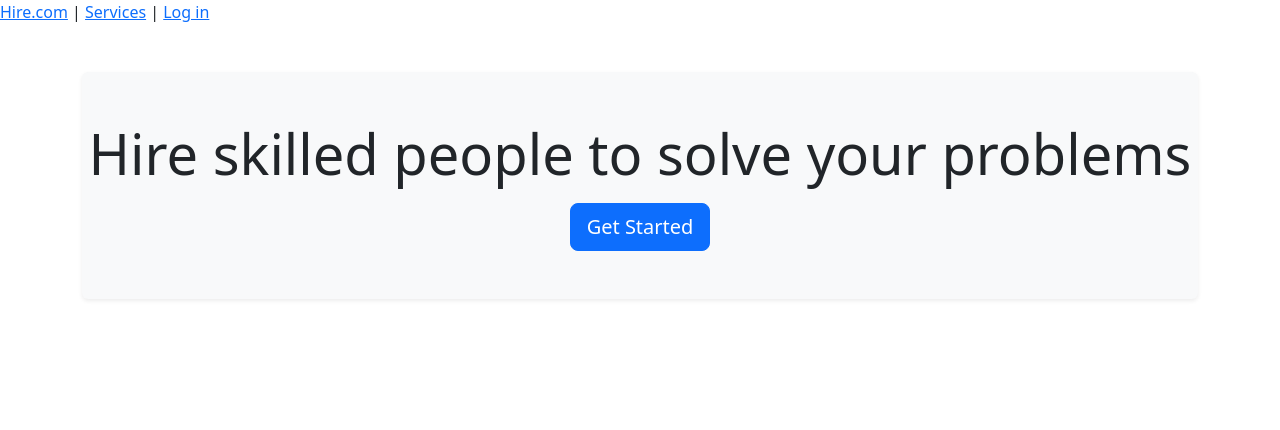
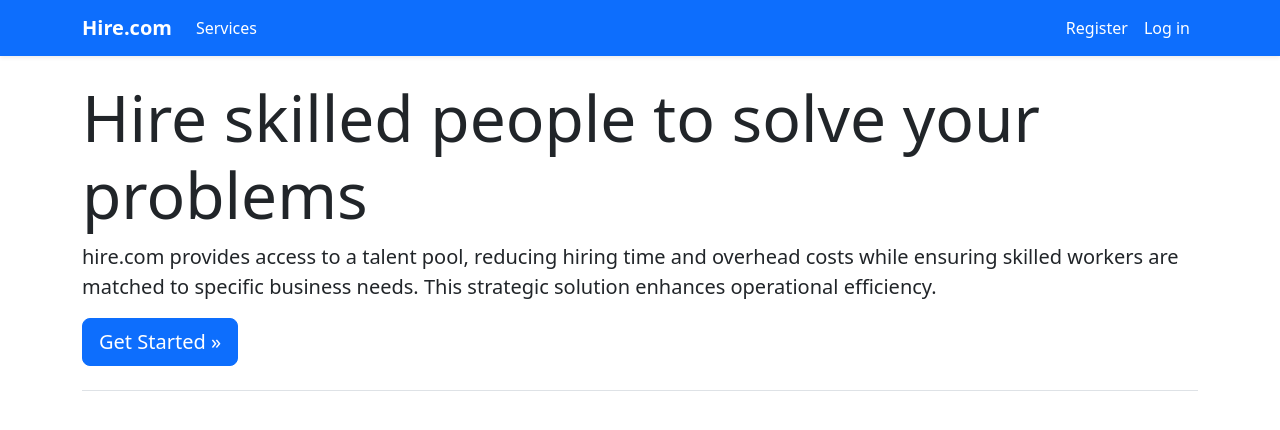
Before and after one commit to Furba2/hire, a Django app: page / in a window 1280 px wide. Shown: the top 430 px of the page. Run offline with Django 5.2, Linux system fonts and the light colour scheme.

Commit message:
Add register and bootstrap navbar

```diff
--- a/Hire/templates/Hire/base.html
+++ b/Hire/templates/Hire/base.html
@@ -2,38 +2,95 @@
 <html lang="en">
 <head>
     <meta charset="UTF-8">
+    <meta name="viewport" content="width=device-width, initial-scale=1">
 
     <!-- Bootstrap CSS -->
     <link href="https://cdn.jsdelivr.net/npm/bootstrap@5.3.2/dist/css/bootstrap.min.css" rel="stylesheet">
+
+    <title>Hire.com</title>
 
     {% block extra_css %}{% endblock %}
 </head>
 <body>
 
-<p>
-    <a href="{% url 'Hire:index' %}">Hire.com</a> |
-    <a href="{% url 'Hire:services' %}">Services</a> |
+<!-- Navbar -->
+<nav class="navbar navbar-expand-md navbar-dark bg-primary shadow-sm mb-4">
+  <div class="container">
+
+    <!-- Brand -->
+    <a class="navbar-brand fw-bold text-white" href="{% url 'Hire:index' %}">
+        Hire.com
+    </a>
+
+    <!-- Toggler (for mobile) -->
+    <button class="navbar-toggler" type="button" data-bs-toggle="collapse" data-bs-target="#navbar-collapse">
+        <span class="navbar-toggler-icon"></span>
+    </button>
+
+    <!-- Navbar Content -->
+    <div class="collapse navbar-collapse" id="navbar-collapse">
+
+      <!-- Left Side -->
+      <ul class="navbar-nav me-auto mb-2 mb-md-0">
+        <li class="nav-item">
+          <a class="nav-link text-white" href="{% url 'Hire:services' %}">
+            Services
+          </a>
+        </li>
+      </ul>
+
+      <!-- Right Side -->
+      <ul class="navbar-nav ms-auto align-items-center">
 
         {% if user.is_authenticated %}
+
+        <li class="nav-item me-3">
+          <span class="navbar-text text-white">
             Hello, {{ user.username }}
+          </span>
+        </li>
 
+        <li class="nav-item">
           <form method="post" action="{% url 'users:logout' %}">
               {% csrf_token %}
-        <button type="submit">Logout</button>
+              <button type="submit" class="btn btn-ghost text-white btn-sm">
+                Logout
+              </button>
           </form>
+        </li>
 
         {% else %}
-        <a href="{% url 'users:login' %}">Log in</a>
+
+        <li class="nav-item">
+          <a class="nav-link text-white" href="{% url 'users:register' %}">
+            Register
+          </a>
+        </li>
+
+        <li class="nav-item">
+          <a class="nav-link text-white" href="{% url 'users:login' %}">
+            Log in
+          </a>
+        </li>
+
         {% endif %}
 
-</p>
+      </ul>
+    </div>
+  </div>
+</nav>
 
-{% block content %}{% endblock content %}
+<!-- Main Content -->
+<main class="container">
+    <div class="pb-4 mb-4 border-bottom">
+        {% block content %}{% endblock %}
+    </div>
+</main>
 
 <!-- Bootstrap JS -->
 <script src="https://cdn.jsdelivr.net/npm/bootstrap@5.3.2/dist/js/bootstrap.bundle.min.js"></script>
 
-{% block extra_js %} {% endblock %}
+{% block extra_js %}{% endblock %}
 
 </body>
 </html>
--- a/Hire/templates/Hire/index.html
+++ b/Hire/templates/Hire/index.html
@@ -1,17 +1,20 @@
 {% extends 'Hire/base.html' %}
 {% block content %}
 
-<div class="container my-5">
+<div class="jumbotron">
+    <h1 class="display-3">
+        Hire skilled people to solve your problems
+    </h1>
 
-    <div class="text-center py-5 bg-light rounded shadow-sm">
+    <p class="lead">
+        hire.com provides access to a talent pool,
+        reducing hiring time and overhead costs while ensuring skilled
+        workers are matched to specific business needs. This strategic
+        solution enhances operational efficiency.
+    </p>
 
-        <h1 class="display-4 mb-3">
-            Hire skilled people to solve your problems
-        </h1>
-
-        <a href="{% url 'Hire:services' %}" class="btn btn-primary btn-lg">Get Started</a>
-
-    </div>
+    <a href="{% url 'Hire:services' %}"
+    class="btn btn-lg btn-primary" role="button">Get Started &raquo;</a>
 
 </div>
 
--- a/users/urls.py
+++ b/users/urls.py
@@ -1,4 +1,5 @@
 from django.urls import path, include
+from . import views
 
 app_name = 'users'
 
@@ -6,4 +7,6 @@ urlpatterns = [
 
     path('', include('django.contrib.auth.urls')),
 
+    path('register/', views.register, name='register'),
+
 ]
```
Also changed, not shown: users/templates/registration/login.html (+5 -6 lines), users/templates/registration/register.html (added, +13 -0 lines), users/views.py (+18 -1 lines), db.sqlite3. Lines whose indentation alone changed are shown as unchanged.
